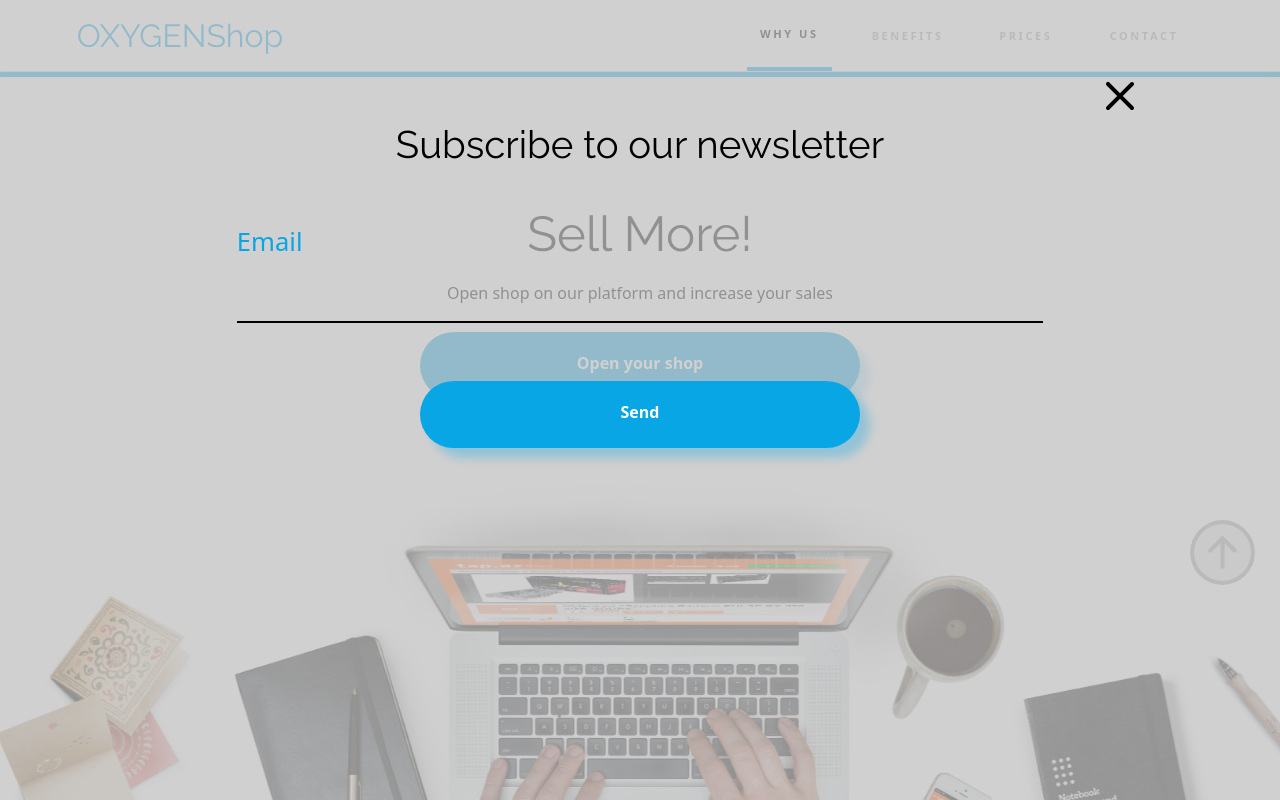
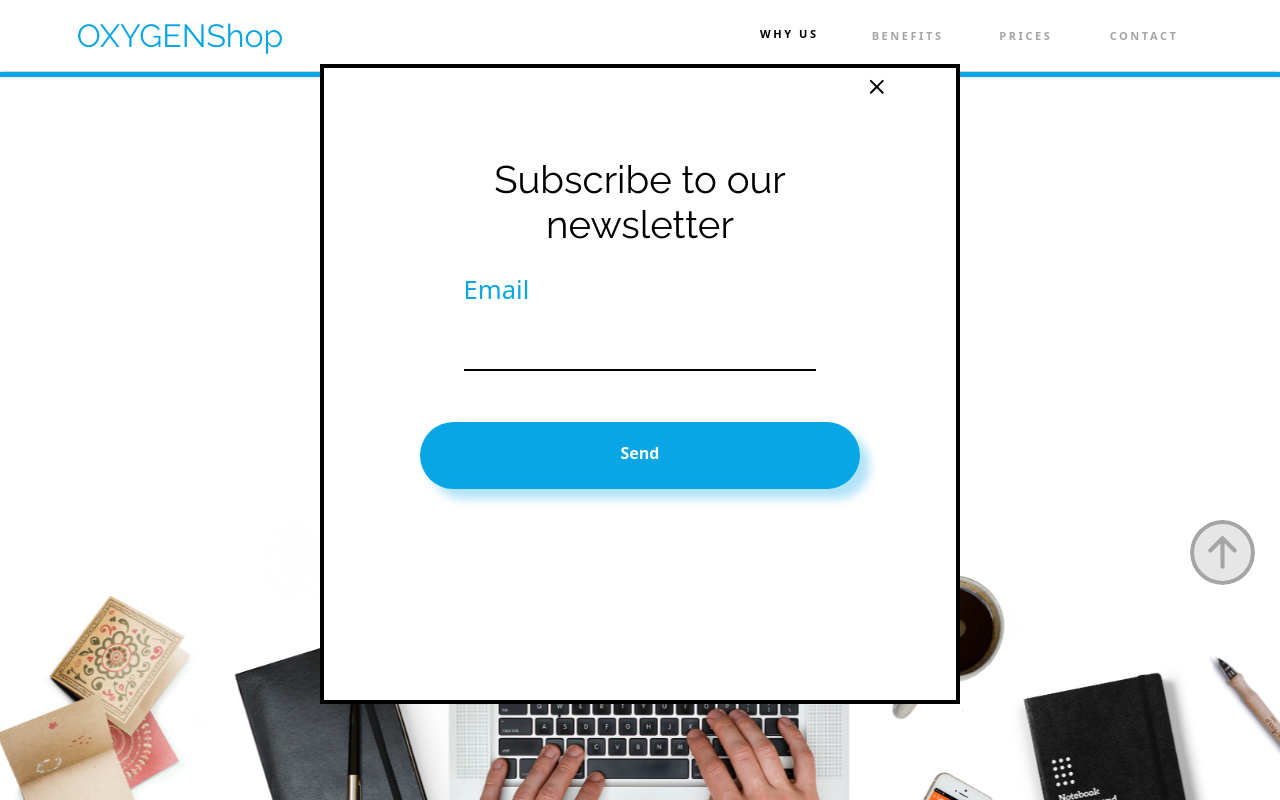
Before and after one commit to TheLordRalph/Oxigen-Modulo2, a plain HTML site: page index.html in a window 1280 px wide. Shown: the top 800 px of the page. Drawn offline with Linux system fonts and the light colour scheme.

Commit message:
Mejorado los estilos del PopUp

```diff
--- a/Parciales/_body.scss
+++ b/Parciales/_body.scss
@@ -34,13 +34,14 @@ body {
 
 .newsletter {
     position: fixed;
-    background-color: #c1c1c1c0;
-    margin: 0;
-    padding: 20% 5%;
-    width: 100%;
-    height: 1000vw;
+    background-color: white;
+    margin: 5% 25%;
+    padding: 5% 5%;
+    width: 50%;
+    height: 55%;
     text-align: center;
     z-index: 3;
+    border: 4px solid;
     .newsletter__cross {
         width: 15%;
         position: absolute;
@@ -49,8 +50,8 @@ body {
     }
     .newsletter__title {
         width: 70%;
-        margin: 10% auto;
-        font-size: 5vw;
+        margin: 5% auto;
+        font-size: 30px;
         font-family: $fontPrincipal;
         font-weight: 400;
     }
@@ -83,7 +84,7 @@ body {
     }
 
     .newsletter {
-        padding: 5% 5%;
+        height: 80%;
         .newsletter__cross {
             width: 5%;
             top: 0.5%;
--- a/Parciales/_sections.scss
+++ b/Parciales/_sections.scss
@@ -59,6 +59,10 @@
 }
 .botonDefault--right {
     margin: 10% 0% 10% 25%;
+}
+.botonDefault--popUp {
+    width: 120px;
+    margin-top: 5%;
 }
 
 .cardPlataformData {
@@ -294,7 +298,7 @@
     .cardPricing__columna {
         margin-top: 14px;
         margin-left: 10px;
-        width: 195px;
+        width: 155px;
         height: 320px;
         padding-top: 55px;
     }
--- a/index.html
+++ b/index.html
@@ -17,7 +17,7 @@
         <h1 class="newsletter__title">Subscribe to our newsletter</h1>
         <p class="newsletter__name">Email</p>
         <input class="newsletter__input" type="email" name="" id="newsletterEmail">
-        <div id="newsletterBtn" class="botonDefault"><span>Send</span></div>
+        <div id="newsletterBtn" class="botonDefault botonDefault--popUp"><span>Send</span></div>
     </div>
 
     <header class="header">
```
Also changed, not shown: styles.css, 1 other file.
